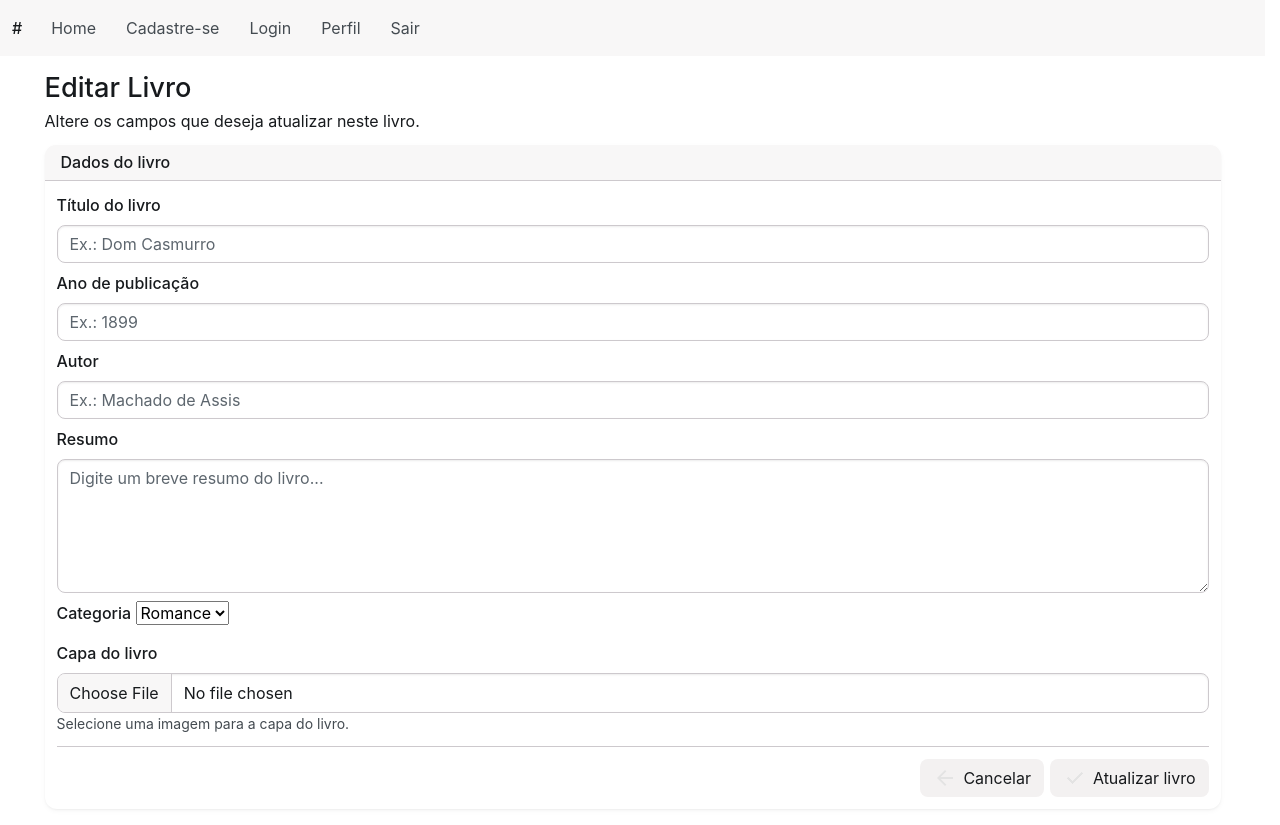
After one commit to lippekstro/bib, a PHP site: page /views/editar_livro.php in a window 1280 px wide. The commit adds this page. Run offline with PHP 8.4, Linux system fonts and the light colour scheme.

Commit message:
views de edicao

```diff
--- /dev/null
+++ b/views/editar_livro.php
@@ -0,0 +1,95 @@
+<?php
+require_once __DIR__ . "/../templates/_cabecalho.php";
+?>
+
+<main class="container py-5">
+
+    <div class="mb-4">
+        <h1 class="h3 mb-1">Editar Livro</h1>
+        <p class="text-muted mb-0">
+            Altere os campos que deseja atualizar neste livro.
+        </p>
+    </div>
+
+    <div class="card border-0 shadow-sm">
+        <div class="card-header py-3">
+            <h2 class="h5 mb-0">Dados do livro</h2>
+        </div>
+
+        <div class="card-body p-4">
+            <form action="" method="POST" enctype="multipart/form-data">
+                <div class="mb-3">
+                    <label for="titulo" class="form-label">
+                        Título do livro
+                    </label>
+                    <input type="text" class="form-control" id="titulo" name="titulo" placeholder="Ex.: Dom Casmurro" maxlength="200" required>
+                </div>
+
+                <div class="row">
+                    <div class="col-md-4 mb-3">
+                        <label for="ano" class="form-label">
+                            Ano de publicação
+                        </label>
+                        <input type="number" class="form-control" id="ano" name="ano" placeholder="Ex.: 1899" min="1" max="2100" required>
+                    </div>
+
+                    <div class="col-md-8 mb-3">
+                        <label for="autor" class="form-label">
+                            Autor
+                        </label>
+                        <input type="text" class="form-control" id="autor" name="autor" placeholder="Ex.: Machado de Assis" maxlength="150" required>
+                    </div>
+
+                </div>
+
+                <div class="mb-3">
+                    <label for="resumo" class="form-label">
+                        Resumo
+                    </label>
+                    <textarea class="form-control" id="resumo" name="resumo" rows="5" placeholder="Digite um breve resumo do livro..." required></textarea>
+                </div>
+
+                <div class="mb-3">
+                    <label for="categoria" class="form-label">
+                        Categoria
+                    </label>
+                    <select class="form-select" id="categoria" name="categoria" required>
+                        <option value="1">Romance</option>
+                    </select>
+                </div>
+
+                <div class="mb-3">
+                    <label for="capa" class="form-label">
+                        Capa do livro
+                    </label>
+                    <input type="file" class="form-control" id="capa" name="capa" accept="image/*" required>
+                    <div class="form-text">
+                        Selecione uma imagem para a capa do livro.
+                    </div>
+                </div>
+
+                <hr class="my-4">
+
+                <div class="d-flex justify-content-end gap-2">
+                    <a href="/bib/views/gerenciar_livros.php" class="btn btn-outline-secondary">
+                        <img src="/bib/imgs/arrow_back.png" alt="">
+                        Cancelar
+                    </a>
+
+                    <button type="submit" class="btn btn-primary">
+                        <img src="/bib/imgs/check.png" alt="">
+                        Atualizar livro
+                    </button>
+                </div>
+            </form>
+        </div>
+    </div>
+</main>
+
+<footer>
+
+</footer>
+
+</body>
+
+</html>
```
Also changed, not shown: views/editar_categoria.php (added, +67 -0 lines), views/gerenciar_categorias.php (+3 -4 lines), views/gerenciar_livros.php (+3 -4 lines).
